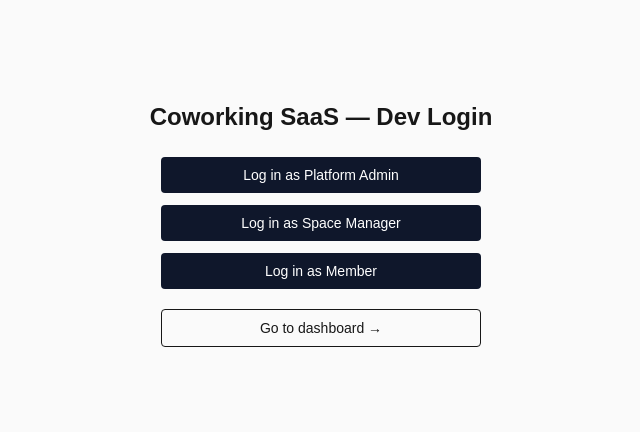
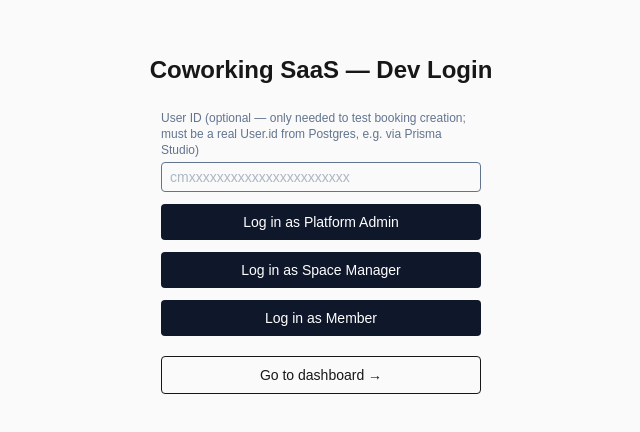
Before and after one commit to SamyanSharma/Multi-Tenant-Coworking-Management-SaaS, a Next.js app in the folder apps/frontend/: page / in a window 1280 px wide. Shown: the part 176-608 px from the top of the page, without its empty margins (319-959 px from the left). Built offline with nearby package versions, Linux system fonts and the light colour scheme.

Commit message:
Update page.tsx

```diff
--- a/apps/frontend/app/page.tsx
+++ b/apps/frontend/app/page.tsx
@@ -1,23 +1,45 @@
 'use client';
 
+import { useState } from 'react';
 import Link from 'next/link';
 import { useAuthStore } from '@/store/authStore';
 
 // TEMPORARY — stands in for real Stage 2 login. Replace with the actual
 // auth flow once Teammate A's login endpoint exists.
+//
+// userId field: POST /bookings requires an x-user-id header that is a
+// REAL foreign key to a User row in Postgres. There is no /users
+// endpoint yet to create one from the frontend, and no seed script in
+// the repo — so if you want to test booking creation, paste in a real
+// User.id here (e.g. one you created via Prisma Studio). Everything
+// else (viewing spaces/zones/desks/rooms) works without this.
 export default function Home() {
   const setAuth = useAuthStore((s) => s.setAuth);
   const role = useAuthStore((s) => s.role);
+  const [userId, setUserId] = useState('');
 
   return (
     <div className="flex flex-col flex-1 items-center justify-center bg-zinc-50 gap-6 p-16">
       <h1 className="text-2xl font-semibold">Coworking SaaS — Dev Login</h1>
       {role && <p className="text-sm text-slate-500">Currently signed in as {role}</p>}
+
       <div className="flex flex-col gap-3 w-full max-w-xs">
+        <label className="flex flex-col gap-1 text-xs text-slate-500">
+          User ID (optional — only needed to test booking creation; must be
+          a real User.id from Postgres, e.g. via Prisma Studio)
+          <input
+            type="text"
+            value={userId}
+            onChange={(e) => setUserId(e.target.value)}
+            placeholder="cmxxxxxxxxxxxxxxxxxxxxxxx"
+            className="border rounded px-2 py-1 text-sm"
+          />
+        </label>
+
         <button
           className="bg-slate-900 text-white rounded px-4 py-2 text-sm"
           onClick={() =>
-            setAuth({ token: 'dummy', role: 'PLATFORM_ADMIN', spaceId: null })
+            setAuth({ token: 'dummy', role: 'PLATFORM_ADMIN', spaceId: null, userId: userId || null })
           }
         >
           Log in as Platform Admin
@@ -25,7 +47,12 @@ export default function Home() {
         <button
           className="bg-slate-900 text-white rounded px-4 py-2 text-sm"
           onClick={() =>
-            setAuth({ token: 'dummy', role: 'SPACE_MANAGER', spaceId: 'space_1' })
+            setAuth({
+              token: 'dummy',
+              role: 'SPACE_MANAGER',
+              spaceId: 'cmslgiyh400003gmlmy7rvxvd',
+              userId: userId || null,
+            })
           }
         >
           Log in as Space Manager
@@ -33,7 +60,12 @@ export default function Home() {
         <button
           className="bg-slate-900 text-white rounded px-4 py-2 text-sm"
           onClick={() =>
-            setAuth({ token: 'dummy', role: 'MEMBER', spaceId: 'space_1' })
+            setAuth({
+              token: 'dummy',
+              role: 'MEMBER',
+              spaceId: 'cmslgiyh400003gmlmy7rvxvd',
+              userId: userId || null,
+            })
           }
         >
           Log in as Member
```
